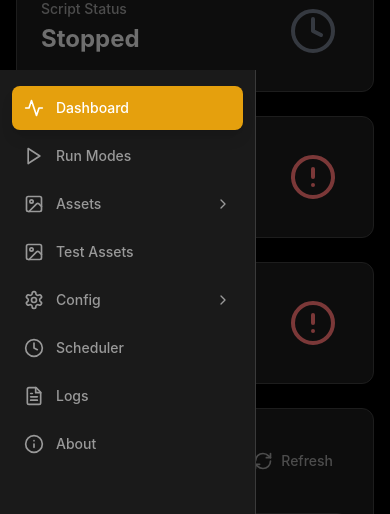
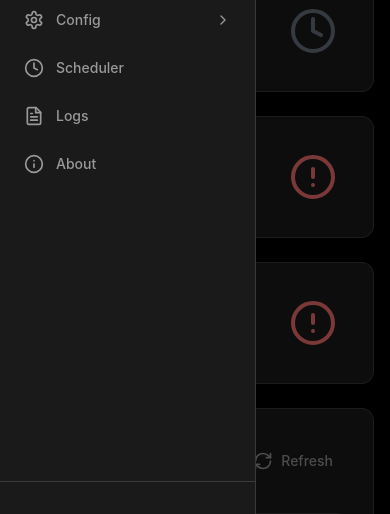
Before and after one commit to fscorrupt/Posterizarr, a React (Vite) app in the folder webui/frontend/: page / in a window 390 px wide. Both pictures are taken after a click on the button 36 px from the left and 91 px from the top of the page. Shown: the part 330-844 px from the top of the page. Built offline with nearby package versions, Linux system fonts and the light colour scheme; no server answers.

Commit message:
fixed navabr scrolling on mobile devices

```diff
--- a/webui/frontend/src/components/Sidebar.jsx
+++ b/webui/frontend/src/components/Sidebar.jsx
@@ -28,14 +28,12 @@ const Sidebar = () => {
   const location = useLocation();
   const { isCollapsed, setIsCollapsed } = useSidebar();
   const [isMobileMenuOpen, setIsMobileMenuOpen] = useState(false);
-  // ✅ CHANGED: Initial state to false (collapsed)
   const [isAssetsExpanded, setIsAssetsExpanded] = useState(false);
   const [isConfigExpanded, setIsConfigExpanded] = useState(false);
 
   const navItems = [
     { path: "/", label: "Dashboard", icon: Activity },
     { path: "/run-modes", label: "Run Modes", icon: Play },
-    // Assets mit Subtabs
     {
       path: "/gallery",
       label: "Assets",
@@ -71,14 +69,12 @@ const Sidebar = () => {
     { path: "/about", label: "About", icon: Info },
   ];
 
-  // Check if current path is in Assets section
   const isInAssetsSection = location.pathname.startsWith("/gallery");
-
-  // Check if current path is in Config section
   const isInConfigSection = location.pathname.startsWith("/config");
 
   return (
     <>
+      {/* Desktop Sidebar */}
       <div
         className={`hidden md:flex flex-col fixed left-0 top-0 h-screen bg-theme-card border-r border-theme transition-all duration-300 z-50 ${
           isCollapsed ? "w-20" : "w-64"
@@ -99,14 +95,13 @@ const Sidebar = () => {
           )}
         </div>
 
-        {/* Navigation Items */}
+        {/* Navigation Items - Desktop */}
         <nav className="flex-1 overflow-y-auto py-4">
           <div className="space-y-1 px-3">
             {navItems.map((item) => {
               const Icon = item.icon;
               const isActive = location.pathname === item.path;
 
-              // Items with Subtabs (Assets or Config)
               if (item.hasSubItems) {
                 const isAssetsItem = item.path === "/gallery";
                 const isConfigItem = item.path === "/config";
@@ -122,7 +117,6 @@ const Sidebar = () => {
 
                 return (
                   <div key={item.path}>
-                    {/* Main Button (Assets or Config) */}
                     <button
                       onClick={toggleExpanded}
                       className={`w-full flex items-center ${
@@ -151,7 +145,6 @@ const Sidebar = () => {
                       )}
                     </button>
 
-                    {/* Subtabs */}
                     {isExpanded && !isCollapsed && (
                       <div className="ml-4 mt-1 space-y-1">
                         {item.subItems.map((subItem) => {
@@ -180,7 +173,6 @@ const Sidebar = () => {
                 );
               }
 
-              // Regular nav items
               return (
                 <Link
                   key={item.path}
@@ -235,18 +227,21 @@ const Sidebar = () => {
       {/* Mobile Menu */}
       {isMobileMenuOpen && (
         <>
+          {/* Backdrop */}
           <div
-            className="md:hidden fixed inset-0 bg-black/50 z-40 top-30"
+            className="md:hidden fixed inset-0 bg-black/50 z-40 top-[120px]"
             onClick={() => setIsMobileMenuOpen(false)}
           />
-          <div className="md:hidden fixed left-0 top-30 bottom-0 w-64 bg-theme-card border-r border-theme z-50 overflow-y-auto">
-            <nav className="py-4">
+
+          {/* Mobile Sidebar - FIXED: Korrigierte Positionierung und Scroll */}
+          <div className="md:hidden fixed left-0 top-[120px] bottom-0 w-64 bg-theme-card border-r border-theme z-50 flex flex-col">
+            {/* Scrollable Navigation Area */}
+            <nav className="flex-1 overflow-y-auto py-4">
               <div className="space-y-1 px-3">
                 {navItems.map((item) => {
                   const Icon = item.icon;
                   const isActive = location.pathname === item.path;
 
-                  // Items with Subtabs (Assets or Config) (Mobile)
                   if (item.hasSubItems) {
                     const isAssetsItem = item.path === "/gallery";
                     const isConfigItem = item.path === "/config";
@@ -329,8 +324,8 @@ const Sidebar = () => {
               </div>
             </nav>
 
-            {/* Mobile Version Badge*/}
-            <div className="p-4">
+            {/* Mobile Version Badge - Fixed at Bottom */}
+            <div className="p-4 border-t border-theme bg-theme-card">
               <VersionBadge />
             </div>
           </div>
```
